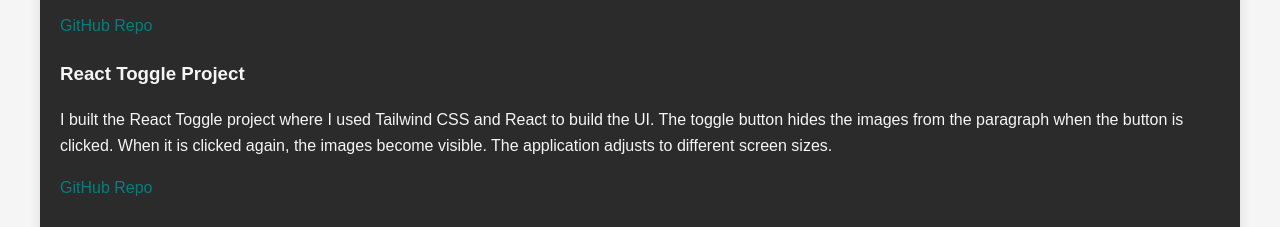
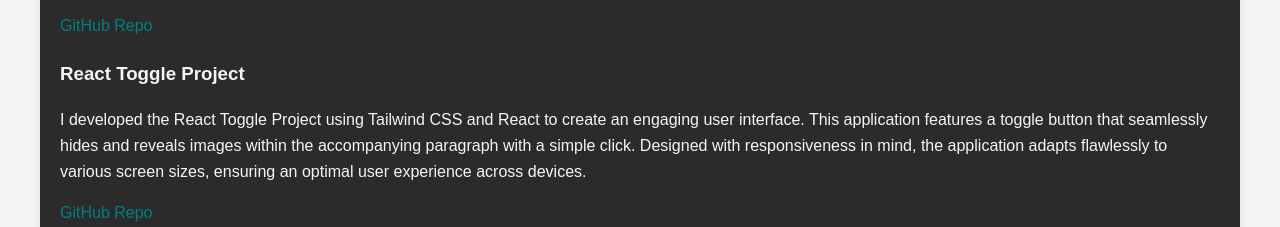
Before and after one commit to Nyamori2024/PROJECT-PORTFOLIO, a plain HTML site: page index.html in a window 1280 px wide. Shown: the part 973-1200 px from the top of the page. Drawn offline with Linux system fonts and the light colour scheme.

Commit message:
Update index.html

```diff
--- a/index.html
+++ b/index.html
@@ -60,7 +60,7 @@
 
             <div class="project">
                 <h3>React Toggle Project</h3>
-                <p>I built the React Toggle project where I used Tailwind CSS and React to build the UI. The toggle button hides the images from the paragraph when the button is clicked. When it is clicked again, the images become visible. The application adjusts to different screen sizes.</p>
+                <p>I developed the React Toggle Project using Tailwind CSS and React to create an engaging user interface. This application features a toggle button that seamlessly hides and reveals images within the accompanying paragraph with a simple click. Designed with responsiveness in mind, the application adapts flawlessly to various screen sizes, ensuring an optimal user experience across devices.</p>
                 <a href="https://github.com/Nyamori2024/html-css-project.git" target="_blank" aria-label="React Toggle Project GitHub Repo">GitHub Repo</a>
             </div>
         </section>
```
